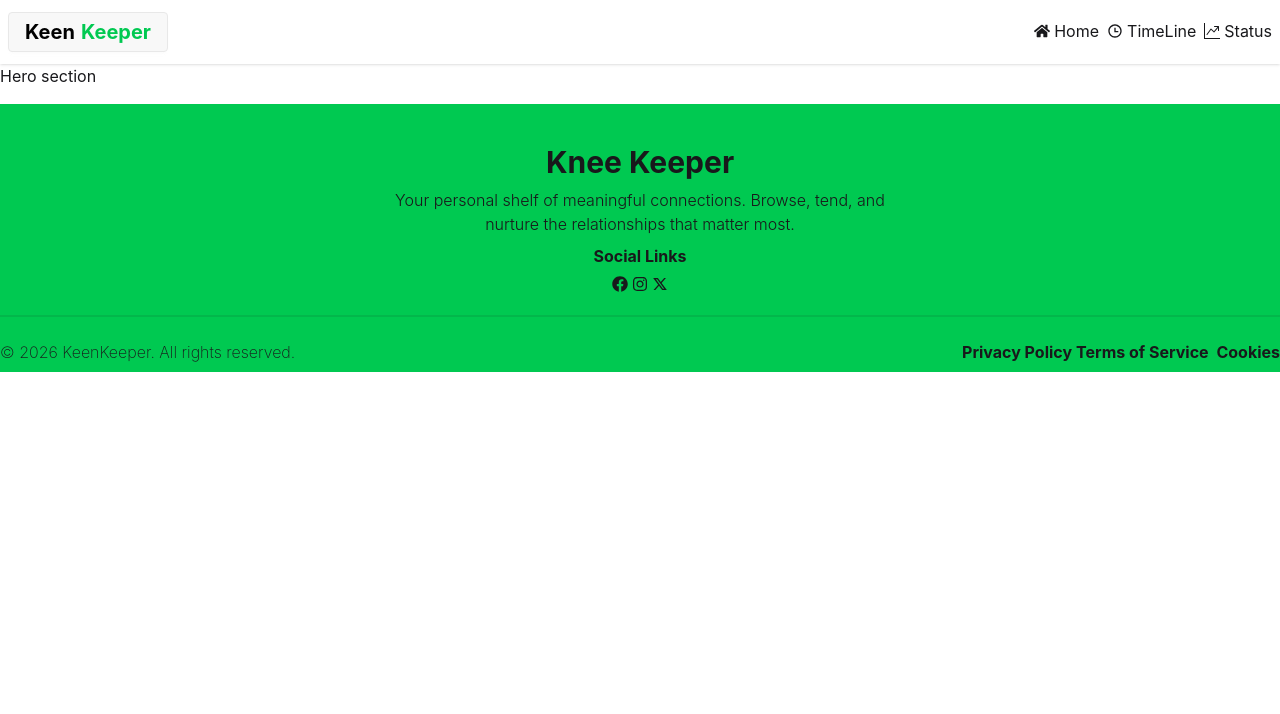
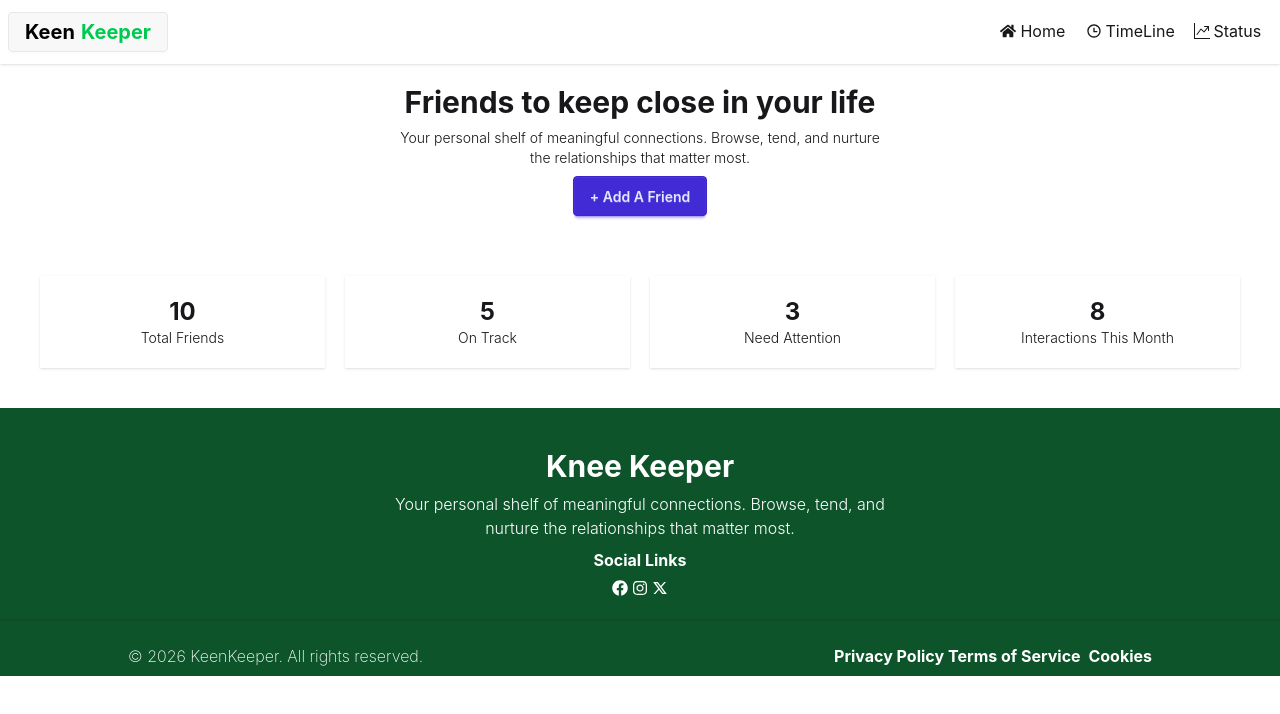
Before and after one commit to kawser0x/Keen-Keeper-BD, a React (Vite) app: page / in a window 1280 px wide. Shown: the top 714 px of the page. Built offline with nearby package versions, Linux system fonts and the light colour scheme.

Commit message:
Banner section and 4 button added

```diff
--- /dev/null
+++ b/src/component/banner/ButtonSection.jsx
@@ -0,0 +1,26 @@
+import React from 'react';
+
+const ButtonSection = () => {
+    return (
+        <div className='grid sm:grid-cols-2 md:grid-cols-3 lg:grid-cols-4 gap-5 space-x-5 m-10'>
+            <div className="container mx-auto shadow-sm text-center justify-center p-5">
+                <h2 className='text-2xl font-bold'>10</h2>
+                <p className='text-sm font-light'>Total Friends</p>
+            </div>
+            <div className="container mx-auto shadow-sm text-center justify-center p-5">
+                <h2 className='text-2xl font-bold'>5</h2>
+                <p className='text-sm font-light'>On Track</p>
+            </div>
+            <div className="container mx-auto shadow-sm text-center justify-center p-5">
+                <h2 className='text-2xl font-bold'>3</h2>
+                <p className='text-sm font-light'>Need Attention</p>
+            </div>
+            <div className="container mx-auto shadow-sm text-center justify-center p-5">
+                <h2 className='text-2xl font-bold'>8</h2>
+                <p className='text-sm font-light'>Interactions This Month</p>
+            </div>
+        </div>
+    );
+};
+
+export default ButtonSection;
--- a/src/component/banner/Hero.jsx
+++ b/src/component/banner/Hero.jsx
@@ -1,11 +1,17 @@
-import React from 'react';
+import React from "react";
 
 const Hero = () => {
-    return (
-        <div>
-            <h2>Hero section</h2>
-        </div>
-    );
+  return (
+    <div className="text-center justify-center items-center space-y-2 p-5">
+      <h2 className="text-3xl font-bold">Friends to keep close in your life</h2>
+      <p className="text-sm font-light">
+        Your personal shelf of meaningful connections. Browse, tend, and nurture{" "}
+        <br />
+        the relationships that matter most.
+      </p>
+      <button className="btn btn-primary">+ Add A Friend</button>
+    </div>
+  );
 };
 
 export default Hero;
--- a/src/component/footer/Footer.jsx
+++ b/src/component/footer/Footer.jsx
@@ -5,7 +5,7 @@ import { Link } from "react-router";
 
 const Footer = () => {
   return (
-    <div className="bg-green-500">
+    <div className="bg-green-900 text-white">
       <div className="container mx-auto m-4 pt-10 pb-2">
         <div className="justify-center items-center text-center space-y-2">
           <h2 className="text-3xl font-bold">Knee Keeper</h2>
@@ -22,7 +22,7 @@ const Footer = () => {
           </div>
         </div>
         <div className="divider"></div>
-        <div className="flex justify-between ">
+        <div className="flex justify-between w-[80%] mx-auto">
           <p className="font-extralight">
             © 2026 KeenKeeper. All rights reserved.
           </p>
--- a/src/component/navbar/Navbar.jsx
+++ b/src/component/navbar/Navbar.jsx
@@ -6,7 +6,7 @@ import { NavLink } from "react-router";
 
 const Navbar = () => {
   return (
-    <div className="navbar shadow-sm">
+    <div className="navbar shadow-sm ">
       <div className="bg-base-100  container mx-auto">
         <div className="navbar-start">
           <a className="btn text-xl">
@@ -15,16 +15,20 @@ const Navbar = () => {
           </a>
         </div>
 
-        <div className="navbar-end gap-2">
-          <NavLink to={"/"} className="flex gap-1 items-center justify-center text-center">
+        <div className="navbar-end ">
+          <div className="grid sm:grid-cols-2 md:grid-cols-3 gap-2 items-center justify-center text-center">
+            <NavLink
+              to={"/"}
+              className="flex gap-1 items-center justify-center text-center">
               <FaHome /> Home
             </NavLink>
-          <NavLink to={"/aa"} className="flex gap-1 items-center">
+            <NavLink to={"/aa"} className="flex gap-1 items-center justify-center text-center">
               <RiTimeLine /> TimeLine
             </NavLink>
-          <NavLink to={"/aajd"} className="flex gap-1 items-center">
+            <NavLink to={"/aajd"} className="flex gap-1 items-center justify-center text-center">
               <BsGraphUpArrow /> Status
             </NavLink>
+          </div>
         </div>
       </div>
     </div>
--- a/src/router/Router.jsx
+++ b/src/router/Router.jsx
@@ -1,14 +1,22 @@
 import { createBrowserRouter } from "react-router";
 import HomePage from "../pages/homePage/HomePage";
 import Hero from "../component/banner/Hero";
+import ButtonSection from "../component/banner/ButtonSection";
 
 export const router = createBrowserRouter([
   {
     path: "/",
     Component: HomePage,
-    children:[
-        { index: true, Component: Hero},
-
-    ]
+    children: [
+      {
+        index: true,
+        element: (
+          <main>
+            <Hero />
+            <ButtonSection />
+          </main>
+        ),
+      },
+    ],
   },
 ]);
```
Lines whose indentation alone changed are shown as unchanged.
